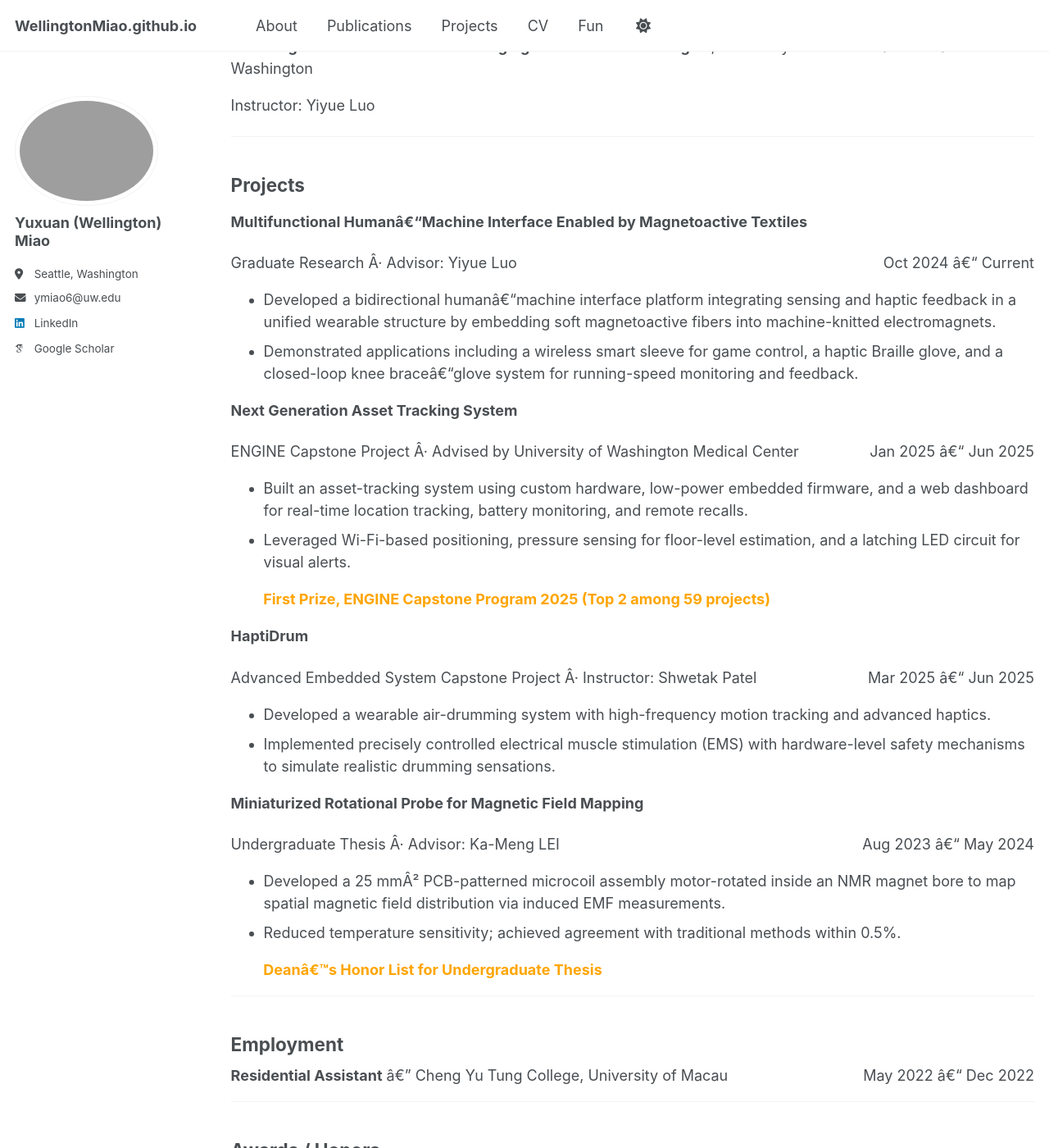
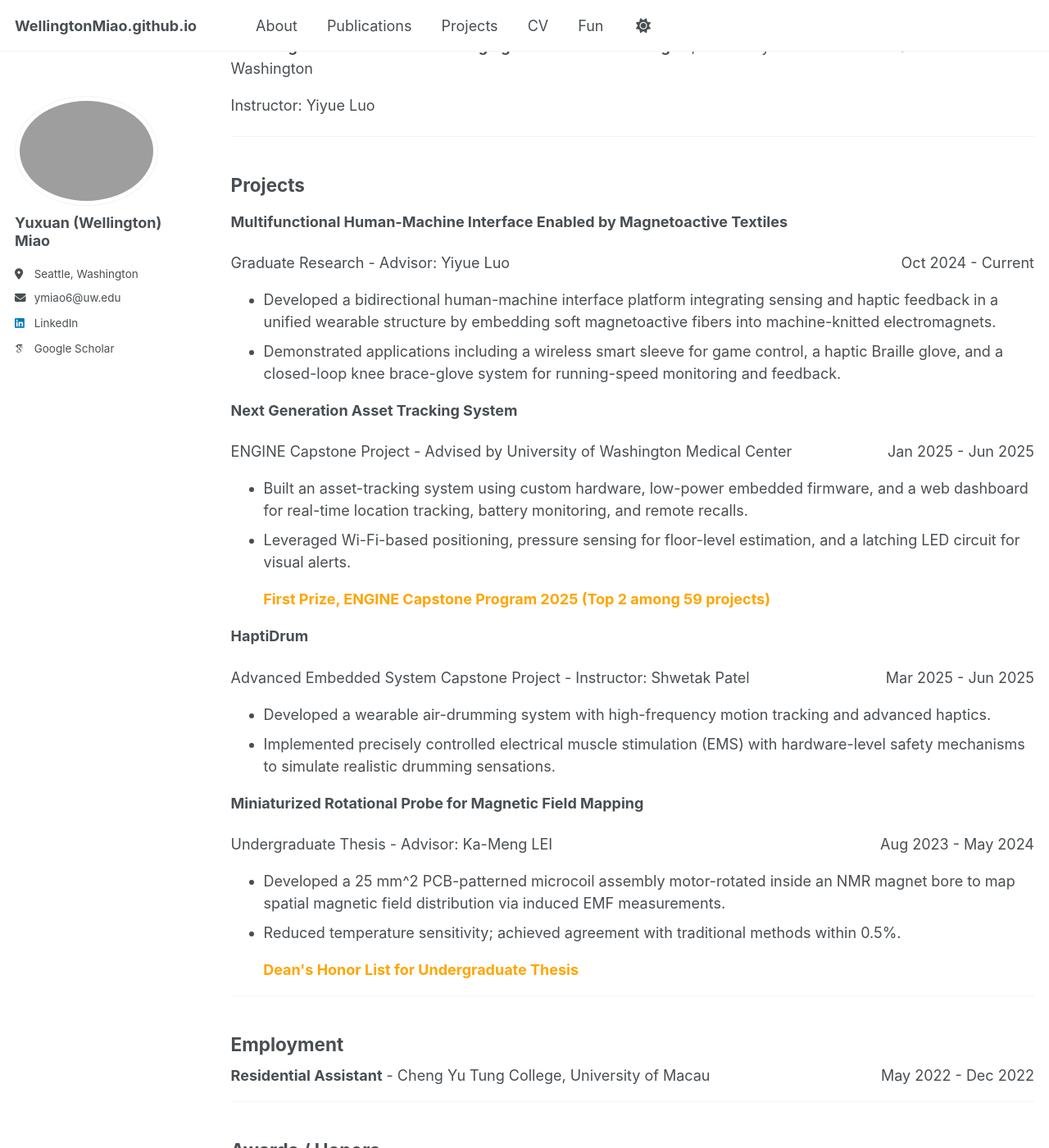
Before and after one commit to WellingtonMiao/WellingtonMiao.github.io, a Jekyll site: the page built from _pages/cv.md, in a window 1280 px wide and 1400 px high, scrolled down 580 px. Shown: the whole window at 82% size. Built offline with Jekyll 4.4.1, drawn with Linux system fonts in a browser that asks for light colours; some web fonts are replaced; our own code applies the rules of GitHub Pages for plain Markdown files; a script that is not in the unit is left out; some of the changed text lies outside the part shown.

Commit message:
fix(v1): clean mojibake characters on CV page

```diff
--- a/_pages/cv.md
+++ b/_pages/cv.md
@@ -13,7 +13,7 @@ redirect_from:
 
 <div style="display:flex; justify-content:space-between; align-items:baseline; gap:1rem; font-size:1.08em; line-height:1.35; margin-top:0.2rem;">
   <div><strong>University of Washington</strong>, Seattle, WA</div>
-  <div style="white-space:nowrap;">Sep 2024 â€“ Jun 2026</div>
+  <div style="white-space:nowrap;">Sep 2024 - Jun 2026</div>
 </div>
 <div style="font-size:1.08em; line-height:1.35; margin-top:0.1rem;">
   M.S. in Electrical Engineering (Daytime)
@@ -24,7 +24,7 @@ redirect_from:
 
 <div style="display:flex; justify-content:space-between; align-items:baseline; gap:1rem; font-size:1.08em; line-height:1.35; margin-top:0.8rem;">
   <div><strong>University of Macau</strong>, Taipa, Macau</div>
-  <div style="white-space:nowrap;">Sep 2020 â€“ Aug 2024</div>
+  <div style="white-space:nowrap;">Sep 2020 - Aug 2024</div>
 </div>
 <div style="font-size:1.08em; line-height:1.35; margin-top:0.1rem;">
   B.S. in Electrical and Computer Engineering
@@ -41,7 +41,7 @@ redirect_from:
 
 <div style="display:flex; justify-content:space-between; align-items:baseline; gap:1rem; font-size:1.08em; line-height:1.35; margin-top:0.8rem;">
   <div><strong>University of Rochester</strong>, Rochester, NY</div>
-  <div style="white-space:nowrap;">Jan 2023 â€“ May 2023</div>
+  <div style="white-space:nowrap;">Jan 2023 - May 2023</div>
 </div>
 <div style="font-size:1.08em; line-height:1.35; margin-top:0.1rem;">
   Exchange Program, Hajim School of Engineering &amp; Applied Sciences
@@ -52,8 +52,8 @@ redirect_from:
 ## Teaching
 
 <div style="display:flex; justify-content:space-between; align-items:baseline; gap:1rem;">
-  <div><strong>Teaching Assistant â€” EE 546: Emerging Interactive Technologies</strong>, University of Washington</div>
-  <div style="white-space:nowrap;">Mar 2025 â€“ Jun 2025</div>
+  <div><strong>Teaching Assistant - EE 546: Emerging Interactive Technologies</strong>, University of Washington</div>
+  <div style="white-space:nowrap;">Mar 2025 - Jun 2025</div>
 </div>
 Instructor: Yiyue Luo
 
@@ -61,20 +61,20 @@ Instructor: Yiyue Luo
 
 ## Projects
 
-**Multifunctional Humanâ€“Machine Interface Enabled by Magnetoactive Textiles**
+**Multifunctional Human-Machine Interface Enabled by Magnetoactive Textiles**
 <div style="display:flex; justify-content:space-between; align-items:baseline; gap:1rem;">
-  <div>Graduate Research Â· Advisor: Yiyue Luo</div>
-  <div style="white-space:nowrap;">Oct 2024 â€“ Current</div>
+  <div>Graduate Research - Advisor: Yiyue Luo</div>
+  <div style="white-space:nowrap;">Oct 2024 - Current</div>
 </div>
-- Developed a bidirectional humanâ€“machine interface platform integrating sensing and haptic feedback in a unified wearable structure by embedding soft magnetoactive fibers into machine-knitted electromagnets.
-- Demonstrated applications including a wireless smart sleeve for game control, a haptic Braille glove, and a closed-loop knee braceâ€“glove system for running-speed monitoring and feedback.
+- Developed a bidirectional human-machine interface platform integrating sensing and haptic feedback in a unified wearable structure by embedding soft magnetoactive fibers into machine-knitted electromagnets.
+- Demonstrated applications including a wireless smart sleeve for game control, a haptic Braille glove, and a closed-loop knee brace-glove system for running-speed monitoring and feedback.
 
 
 
 **Next Generation Asset Tracking System**
 <div style="display:flex; justify-content:space-between; align-items:baseline; gap:1rem;">
-  <div>ENGINE Capstone Project Â· Advised by University of Washington Medical Center</div>
-  <div style="white-space:nowrap;">Jan 2025 â€“ Jun 2025</div>
+  <div>ENGINE Capstone Project - Advised by University of Washington Medical Center</div>
+  <div style="white-space:nowrap;">Jan 2025 - Jun 2025</div>
 </div>
 - Built an asset-tracking system using custom hardware, low-power embedded firmware, and a web dashboard for real-time location tracking, battery monitoring, and remote recalls.
 - Leveraged Wi-Fi-based positioning, pressure sensing for floor-level estimation, and a latching LED circuit for visual alerts.
@@ -87,8 +87,8 @@ Instructor: Yiyue Luo
 
 **HaptiDrum**
 <div style="display:flex; justify-content:space-between; align-items:baseline; gap:1rem;">
-  <div>Advanced Embedded System Capstone Project Â· Instructor: Shwetak Patel</div>
-  <div style="white-space:nowrap;">Mar 2025 â€“ Jun 2025</div>
+  <div>Advanced Embedded System Capstone Project - Instructor: Shwetak Patel</div>
+  <div style="white-space:nowrap;">Mar 2025 - Jun 2025</div>
 </div>
 - Developed a wearable air-drumming system with high-frequency motion tracking and advanced haptics.
 - Implemented precisely controlled electrical muscle stimulation (EMS) with hardware-level safety mechanisms to simulate realistic drumming sensations.
@@ -97,14 +97,14 @@ Instructor: Yiyue Luo
 
 **Miniaturized Rotational Probe for Magnetic Field Mapping**
 <div style="display:flex; justify-content:space-between; align-items:baseline; gap:1rem;">
-  <div>Undergraduate Thesis Â· Advisor: Ka-Meng LEI</div>
-  <div style="white-space:nowrap;">Aug 2023 â€“ May 2024</div>
+  <div>Undergraduate Thesis - Advisor: Ka-Meng LEI</div>
+  <div style="white-space:nowrap;">Aug 2023 - May 2024</div>
 </div>
-- Developed a 25 mmÂ² PCB-patterned microcoil assembly motor-rotated inside an NMR magnet bore to map spatial magnetic field distribution via induced EMF measurements.
+- Developed a 25 mm^2 PCB-patterned microcoil assembly motor-rotated inside an NMR magnet bore to map spatial magnetic field distribution via induced EMF measurements.
 - Reduced temperature sensitivity; achieved agreement with traditional methods within 0.5%.
 
 <ul style="margin:0; padding-left:2.2em; list-style-type:none;">
-  <li><span style="color:#FFA500;"><strong>Deanâ€™s Honor List for Undergraduate Thesis</strong></span></li>
+  <li><span style="color:#FFA500;"><strong>Dean's Honor List for Undergraduate Thesis</strong></span></li>
 </ul>
 
 ---
@@ -112,8 +112,8 @@ Instructor: Yiyue Luo
 ## Employment
 
 <div style="display:flex; justify-content:space-between; align-items:baseline; gap:1rem;">
-  <div><strong>Residential Assistant</strong> â€” Cheng Yu Tung College, University of Macau</div>
-  <div style="white-space:nowrap;">May 2022 â€“ Dec 2022</div>
+  <div><strong>Residential Assistant</strong> - Cheng Yu Tung College, University of Macau</div>
+  <div style="white-space:nowrap;">May 2022 - Dec 2022</div>
 </div>
 
 ---
@@ -123,7 +123,7 @@ Instructor: Yiyue Luo
 - Best Paper Honorable Mention Award (Top ~5%), ACM UIST, 2025
 - Graduate School Conference Presentation Award, University of Washington (UW), 2025
 - First Prize, Engineering Innovation and Entrepreneurship (ENGINE) Capstone Program, UW, 2025
-- Deanâ€™s Honor List for Undergraduate Thesis, University of Macau (UM), 2024
+- Dean's Honor List for Undergraduate Thesis, University of Macau (UM), 2024
 - Sir Run Run Shaw Scholarship (awarded to 11 students university-wide per year), UM, 2023
-- 3Ã— Residential College Scholarship, UM, 2021â€“2023
-- University Soccer tournament 2Ã— Champion, 1Ã— 1st Runner-up, 2Ã— 2nd Runner-up, UM, 2021â€“2023
+- 3x Residential College Scholarship, UM, 2021-2023
+- University Soccer tournament 2x Champion, 1x 1st Runner-up, 2x 2nd Runner-up, UM, 2021-2023
```
